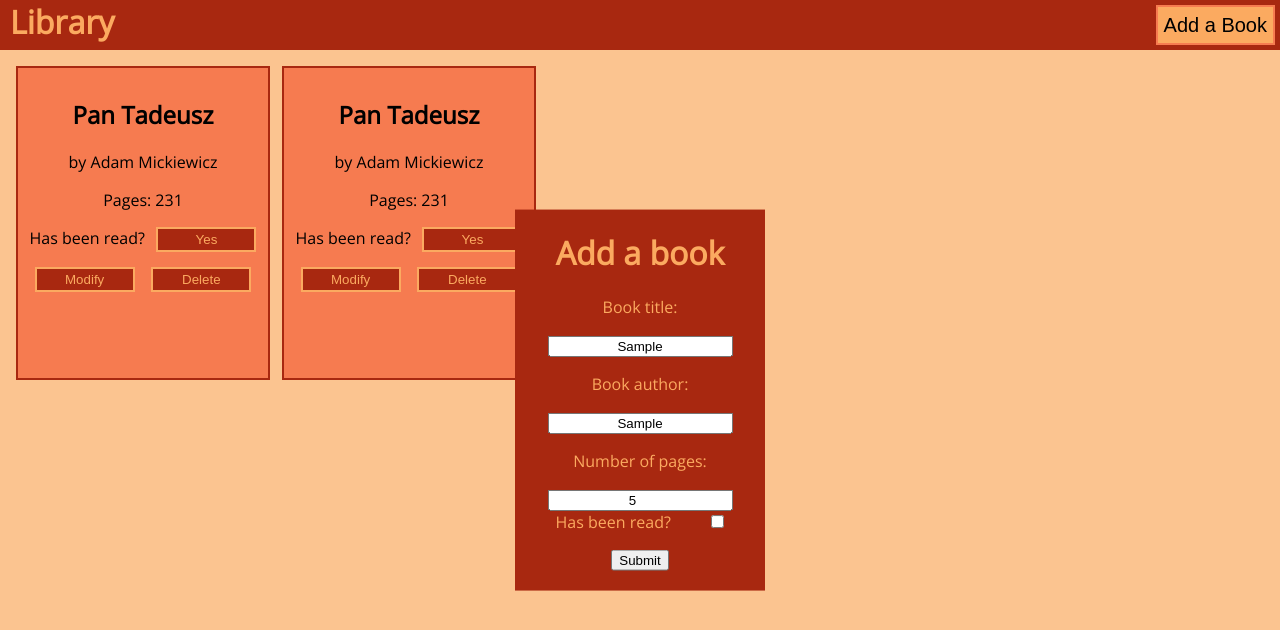
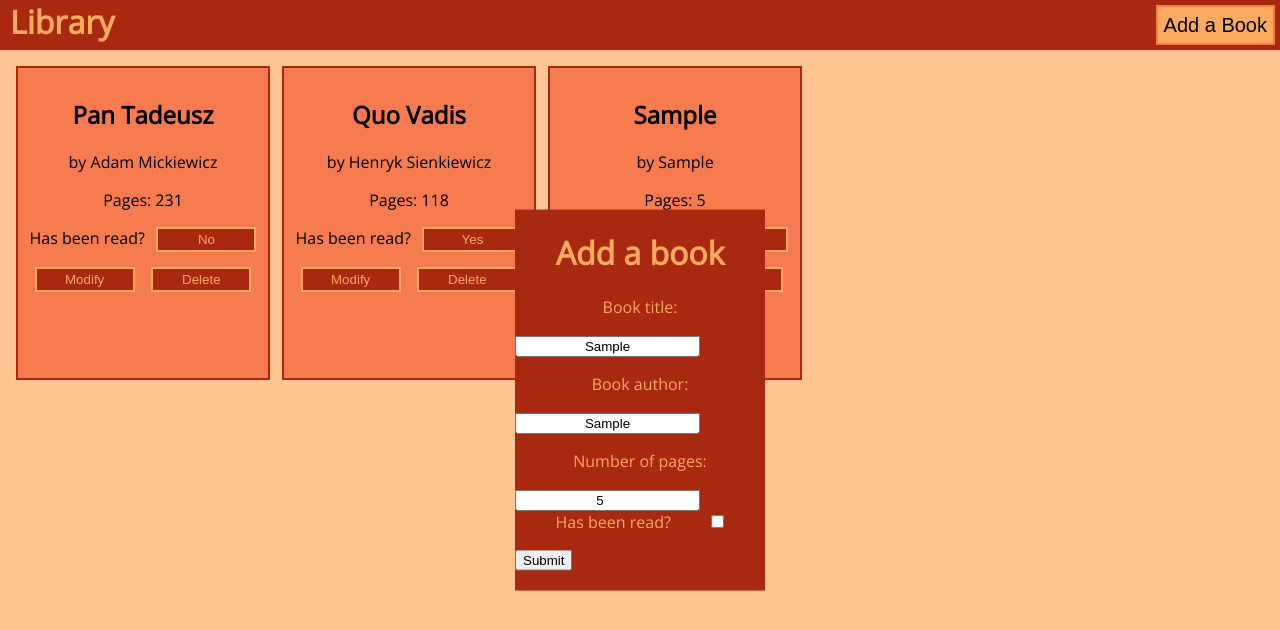
Before and after one commit to GrabowskiDev/Library, a plain HTML site: page index.html in a window 1280 px wide. Both pictures are taken after typing "Sample", "Sample", "5" into the empty fields and a click on the button "Add a Book". Drawn offline with nearby package versions, Linux system fonts and the light colour scheme.

Commit message:
working add a book prompt

```diff
--- a/index.html
+++ b/index.html
@@ -37,20 +37,18 @@
         </div>
     </div>
     <div class="inputForm">
-       <form>
         <h1>Add a book</h1>
         <p>Book title:</p>
-           <input type="text" required>
+        <input type="text" id="bookTitle">
         <p>Book author:</p>
-           <input type="text" required>
+        <input type="text" id="bookAuthor">
         <p>Number of pages:</p>
-           <input type="number" required>
+        <input type="number" id="numberOfPages">
         <div class="inline">
             <p>Has been read?</p>
-               <input type="checkbox">
+            <input type="checkbox" id="isRead">
         </div>
-           <button type="submit">Submit</button>
-       </form>
+        <button onclick="newBook()">Submit</button>
     </div>
 </body>
 <script src="script.js"></script>
--- a/script.js
+++ b/script.js
@@ -34,7 +34,12 @@ function book(title, author, pages, read) {
 }
 
 function newBook() {
-	myLibrary.push(new book(title,author,pages,read));
+	const title = document.querySelector('#bookTitle');
+	const author = document.querySelector('#bookAuthor');
+	const pages = document.querySelector('#numberOfPages');
+	const read = document.querySelector('#isRead');
+
+	myLibrary.push(new book(title.value,author.value,pages.value,read.checked));
 	printAllBooks();
 }
 
@@ -58,7 +63,7 @@ function printBook(book) {
 
 	read.classList.add('inline');
 	read.innerHTML = "<p>Has been read?</p>";
-	if(book.read=="true"){
+	if(book.read){
 		readButton.textContent="Yes";
 	} else readButton.textContent="No";
 	read.appendChild(readButton);
```
Lines whose indentation alone changed are shown as unchanged.
